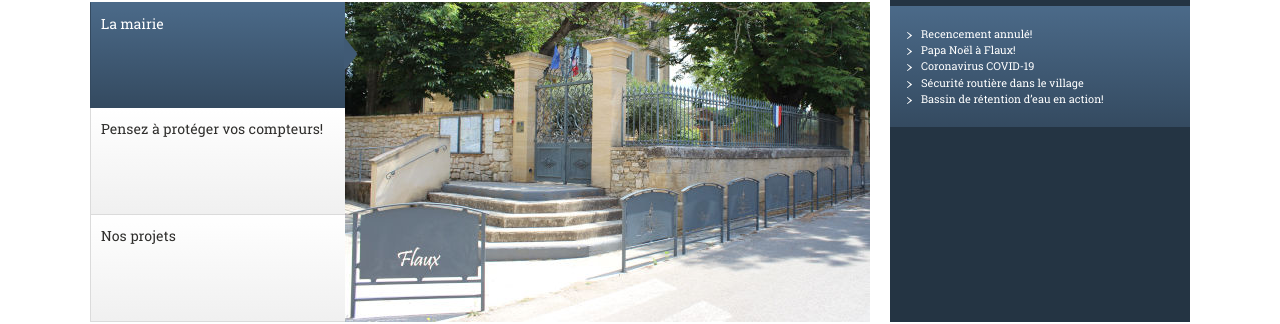
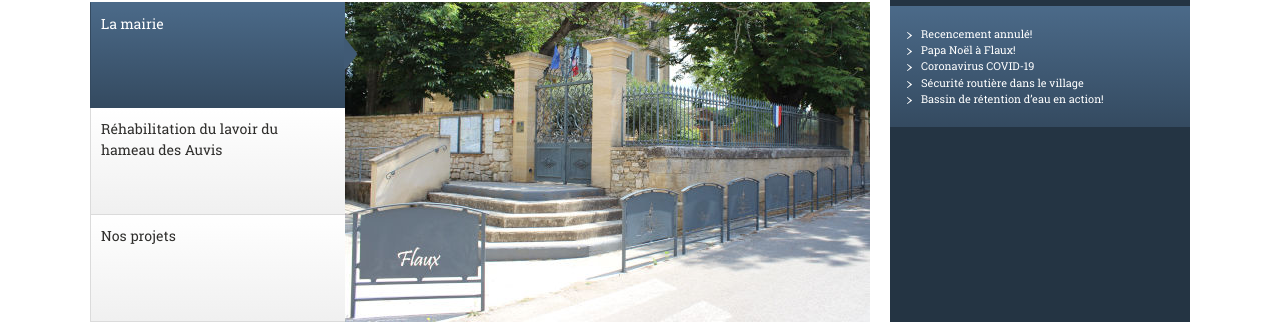
Before and after one commit to Flaux-Village/flaux-village.github.io, a Jekyll site: the page built from index.md, in a window 1280 px wide. Shown: the part 333-657 px from the top of the page. Built offline with Jekyll 4.4.1, drawn with Linux system fonts in a browser that asks for light colours.

Commit message:
Change article

```diff
--- a/index.md
+++ b/index.md
@@ -9,10 +9,10 @@ onglets_principaux:
   addresse: /mairie.html
   illustration: /assets/illustrations/525_320_Flauxentrance_3610.jpg
   description_illustration: La Mairie de Flaux.
-- titre: Pensez à protéger vos compteurs!
+- titre: Réhabilitation du lavoir du hameau des Auvis
   addresse:
-  illustration: /assets/images/gelé.jpg
-  description_illustration: gèle.
+  illustration: /assets/illustrations/news/lavoirtravauxauvis-frontpage525-320.jpg
+  description_illustration: lavoir Auvis.
 - titre: Nos projets
   addresse: /projetfait.html
   illustration: /assets/illustrations/525_320_flauxecole_3617.jpg
```
